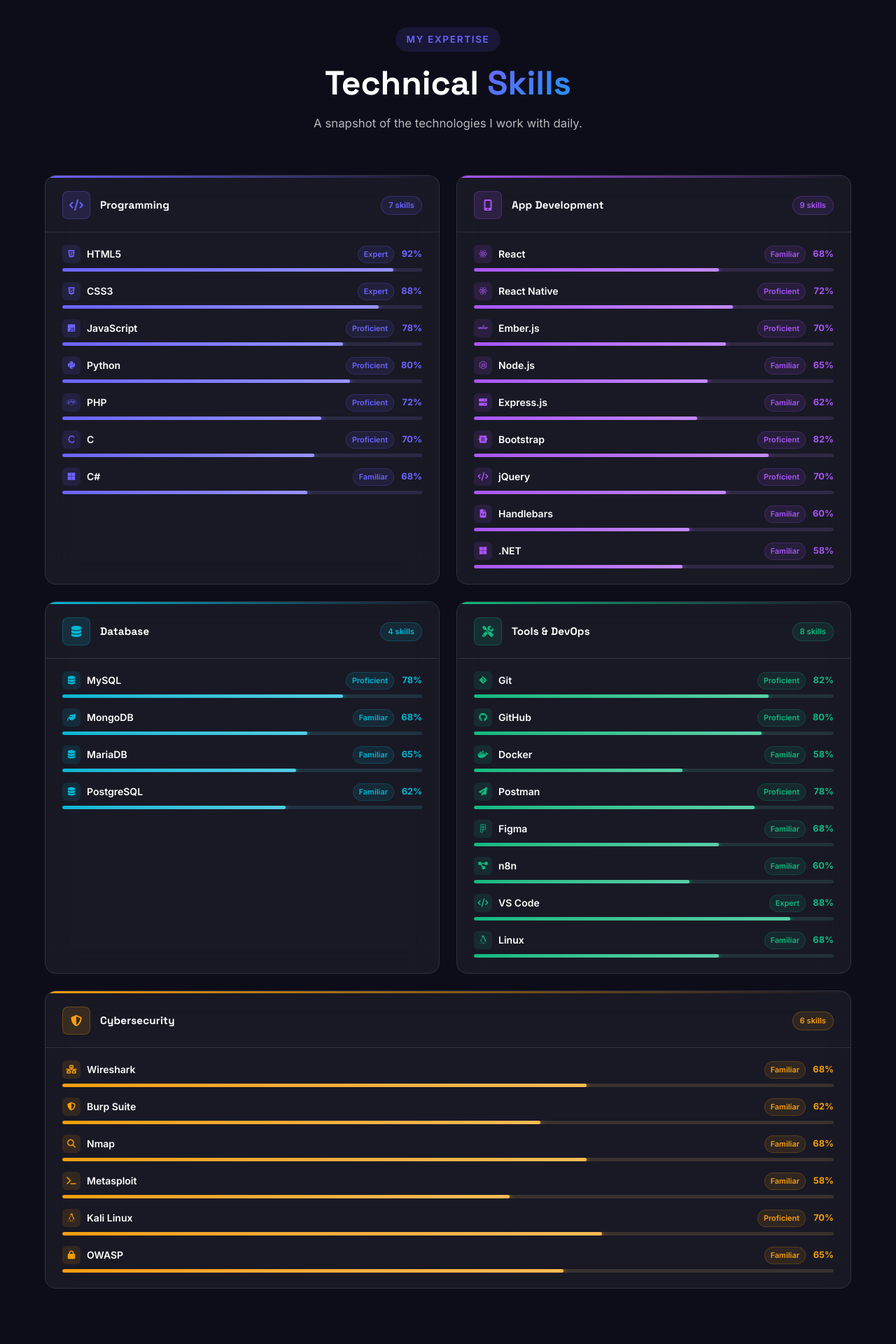
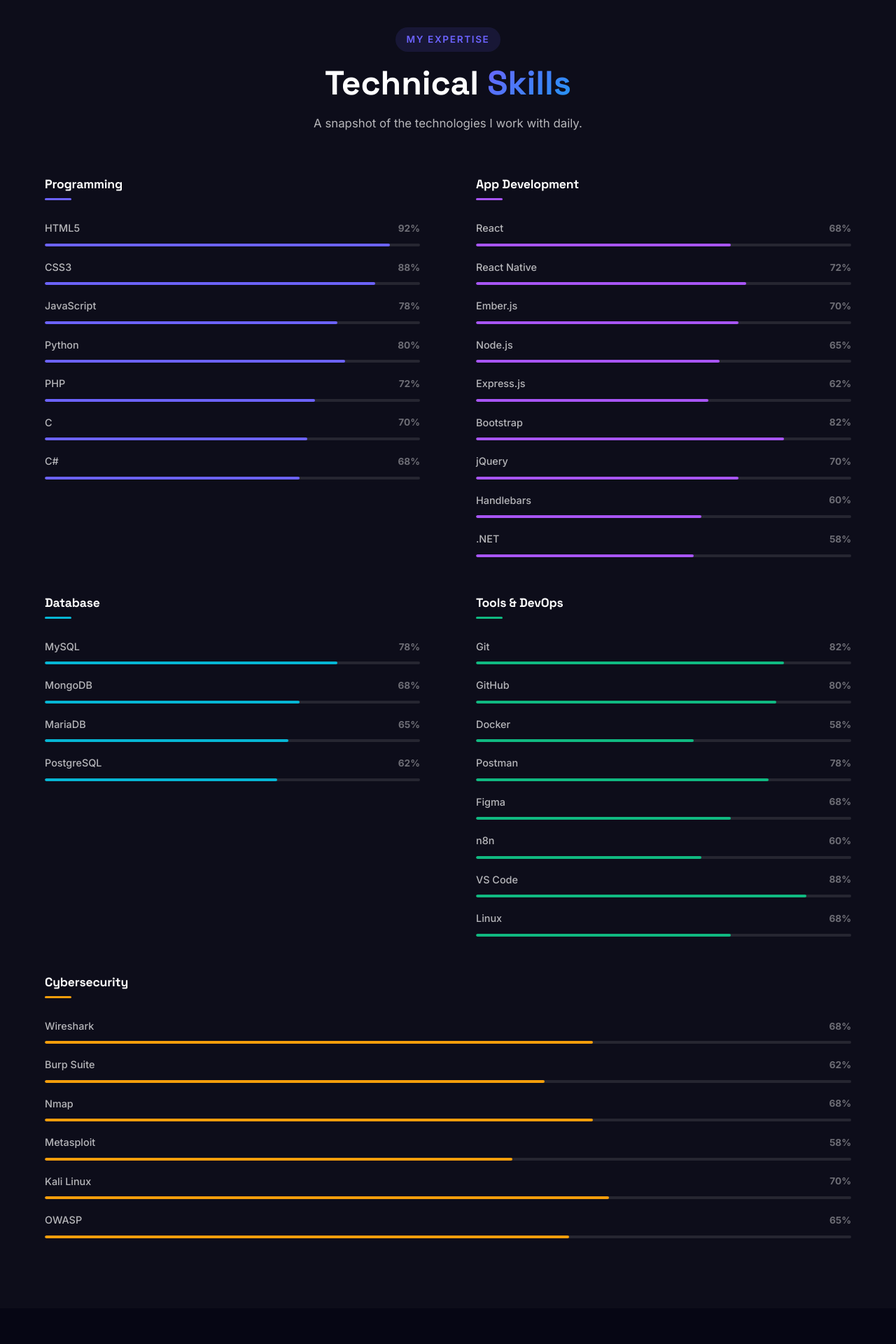
Before and after one commit to ArunkumarAk13/My-portfolio, a PHP site: page / in a window 1280 px wide. Shown: the part 1785-3705 px from the top of the page at 70% size. Run offline with PHP 8.4, Linux system fonts and the light colour scheme.

Commit message:
updated the skill section

```diff
--- a/_template/skills.php
+++ b/_template/skills.php
@@ -3,19 +3,12 @@ $skillData  = $data['skills']  ?? [];
 $categories = $skillData['categories'] ?? [];
 
 $catMeta = [
-  'programming'   => ['color' => '#6c63ff', 'icon' => 'fa-solid fa-code'],
-  'appdev'        => ['color' => '#a855f7', 'icon' => 'fa-solid fa-mobile-screen-button'],
-  'database'      => ['color' => '#06b6d4', 'icon' => 'fa-solid fa-database'],
-  'tools'         => ['color' => '#10b981', 'icon' => 'fa-solid fa-screwdriver-wrench'],
-  'cybersecurity' => ['color' => '#f59e0b', 'icon' => 'fa-solid fa-shield-halved'],
+  'programming'   => '#6c63ff',
+  'appdev'        => '#a855f7',
+  'database'      => '#06b6d4',
+  'tools'         => '#10b981',
+  'cybersecurity' => '#f59e0b',
 ];
-
-$skillLevel = fn(int $p) => match(true) {
-  $p >= 85 => 'Expert',
-  $p >= 70 => 'Proficient',
-  $p >= 55 => 'Familiar',
-  default  => 'Beginner',
-};
 
 $total = count($categories);
 ?>
@@ -30,34 +23,22 @@ $total = count($categories);
 
     <div class="skills-categories-grid">
       <?php foreach ($categories as $i => $cat):
-        $meta = $catMeta[$cat['id']] ?? ['color' => '#6c63ff', 'icon' => 'fa-solid fa-star'];
-        $wide = ($total % 2 !== 0) && ($i === $total - 1);
+        $color = $catMeta[$cat['id']] ?? '#6c63ff';
+        $wide  = ($total % 2 !== 0) && ($i === $total - 1);
       ?>
       <div class="skill-category reveal<?= $wide ? ' skill-category--wide' : '' ?>"
-           style="--cat-color:<?= $meta['color'] ?>">
+           style="--cat-color:<?= $color ?>">
 
         <div class="cat-header">
-          <div class="cat-icon-wrap">
-            <i class="<?= e($meta['icon']) ?>"></i>
-          </div>
           <h3 class="cat-title"><?= e($cat['label']) ?></h3>
-          <span class="cat-count"><?= count($cat['skills']) ?> skills</span>
         </div>
 
         <div class="cat-skills">
           <?php foreach ($cat['skills'] as $skill): ?>
           <div class="skill-row">
             <div class="skill-row-top">
-              <div class="skill-row-left">
-                <span class="skill-row-icon">
-                  <i class="<?= e($skill['icon']) ?>"></i>
-                </span>
-                <span class="skill-row-name"><?= e($skill['name']) ?></span>
-              </div>
-              <div class="skill-row-right">
-                <span class="skill-level-badge"><?= $skillLevel((int)$skill['level']) ?></span>
-                <span class="skill-row-pct"><?= (int)$skill['level'] ?>%</span>
-              </div>
+              <span class="skill-row-name"><?= e($skill['name']) ?></span>
+              <span class="skill-row-pct"><?= (int)$skill['level'] ?>%</span>
             </div>
             <div class="skill-track">
               <div class="skill-fill" data-level="<?= (int)$skill['level'] ?>" style="width:0%"></div>
--- a/public/css/main.css
+++ b/public/css/main.css
@@ -940,136 +940,64 @@ p  { color: var(--text-secondary); }
 .skills-categories-grid {
   display: grid;
   grid-template-columns: 1fr 1fr;
-  gap: 24px;
+  gap: 52px 80px;
 }
 .skill-category--wide { grid-column: 1 / -1; }
 
-.skill-category {
-  background: var(--glass-bg);
-  border: 1px solid var(--glass-border);
-  border-radius: var(--radius-md);
-  overflow: hidden;
-  backdrop-filter: var(--glass-blur);
-  transition: var(--transition);
-  position: relative;
-}
-.skill-category::before {
+/* Category header — bold title + short colour underline */
+.cat-header { margin-bottom: 28px; }
+
+.cat-title {
+  font-size: 1.1rem;
+  font-weight: 700;
+  letter-spacing: -.01em;
+  color: var(--text-primary);
+  display: inline-block;
+}
+.cat-title::after {
   content: '';
-  position: absolute;
-  top: 0; left: 0; right: 0;
+  display: block;
+  width: 38px;
   height: 3px;
-  background: linear-gradient(90deg, var(--cat-color) 0%, transparent 100%);
-  border-radius: var(--radius-md) var(--radius-md) 0 0;
-}
-.skill-category:hover {
-  border-color: var(--cat-color);
-  transform: translateY(-3px);
-  box-shadow: 0 12px 40px rgba(0,0,0,.25), 0 0 0 1px var(--cat-color);
-}
-
-/* Category header */
-.cat-header {
-  display: flex;
-  align-items: center;
-  gap: 14px;
-  padding: 22px 24px 18px;
-  border-bottom: 1px solid var(--glass-border);
-}
-.cat-icon-wrap {
-  width: 40px; height: 40px;
-  border-radius: var(--radius-sm);
-  background: color-mix(in srgb, var(--cat-color) 14%, transparent);
-  border: 1px solid color-mix(in srgb, var(--cat-color) 25%, transparent);
-  display: flex;
-  align-items: center;
-  justify-content: center;
-  font-size: 1rem;
-  color: var(--cat-color);
-  flex-shrink: 0;
-}
-.cat-title {
-  font-size: .95rem;
-  font-weight: 700;
-  letter-spacing: .01em;
-  flex: 1;
-}
-.cat-count {
-  font-size: .7rem;
-  font-weight: 600;
-  color: var(--cat-color);
-  background: color-mix(in srgb, var(--cat-color) 10%, transparent);
-  border: 1px solid color-mix(in srgb, var(--cat-color) 25%, transparent);
-  padding: 3px 10px;
+  background: var(--cat-color);
   border-radius: 99px;
+  margin-top: 9px;
 }
 
 /* Skill rows */
 .cat-skills {
-  padding: 18px 24px 22px;
   display: flex;
   flex-direction: column;
-  gap: 15px;
+  gap: 18px;
 }
 .skill-row-top {
   display: flex;
   align-items: center;
   justify-content: space-between;
-  margin-bottom: 7px;
-}
-.skill-row-left {
-  display: flex;
-  align-items: center;
-  gap: 9px;
-}
-.skill-row-icon {
-  width: 26px; height: 26px;
-  border-radius: 6px;
-  background: color-mix(in srgb, var(--cat-color) 12%, transparent);
-  display: flex;
-  align-items: center;
-  justify-content: center;
-  font-size: .75rem;
-  color: var(--cat-color);
-  flex-shrink: 0;
+  margin-bottom: 9px;
 }
 .skill-row-name {
-  font-size: .875rem;
-  font-weight: 600;
-}
-.skill-row-right {
-  display: flex;
-  align-items: center;
-  gap: 8px;
-}
-.skill-level-badge {
-  font-size: .68rem;
-  font-weight: 600;
-  padding: 2px 8px;
-  border-radius: 99px;
-  color: var(--cat-color);
-  background: color-mix(in srgb, var(--cat-color) 10%, transparent);
-  border: 1px solid color-mix(in srgb, var(--cat-color) 20%, transparent);
+  font-size: .9rem;
+  font-weight: 500;
+  color: var(--text-secondary);
 }
 .skill-row-pct {
-  font-size: .8rem;
+  font-size: .85rem;
   font-weight: 700;
-  color: var(--cat-color);
-  min-width: 32px;
-  text-align: right;
+  color: var(--text-muted);
 }
 .skill-track {
-  height: 5px;
-  background: color-mix(in srgb, var(--cat-color) 10%, var(--glass-bg));
+  height: 4px;
+  background: var(--glass-border);
   border-radius: 99px;
   overflow: hidden;
 }
 .skill-fill {
   height: 100%;
-  background: linear-gradient(90deg, var(--cat-color) 0%, color-mix(in srgb, var(--cat-color) 70%, #fff) 100%);
+  background: var(--cat-color);
   border-radius: 99px;
   width: 0%;
-  transition: width 1.2s cubic-bezier(0.4,0,0.2,1);
-  box-shadow: 0 0 8px var(--cat-color);
+  transition: width 1.1s cubic-bezier(0.4,0,0.2,1);
 }
 
 /* ===== EXPERIENCE (TIMELINE) ===== */
```
